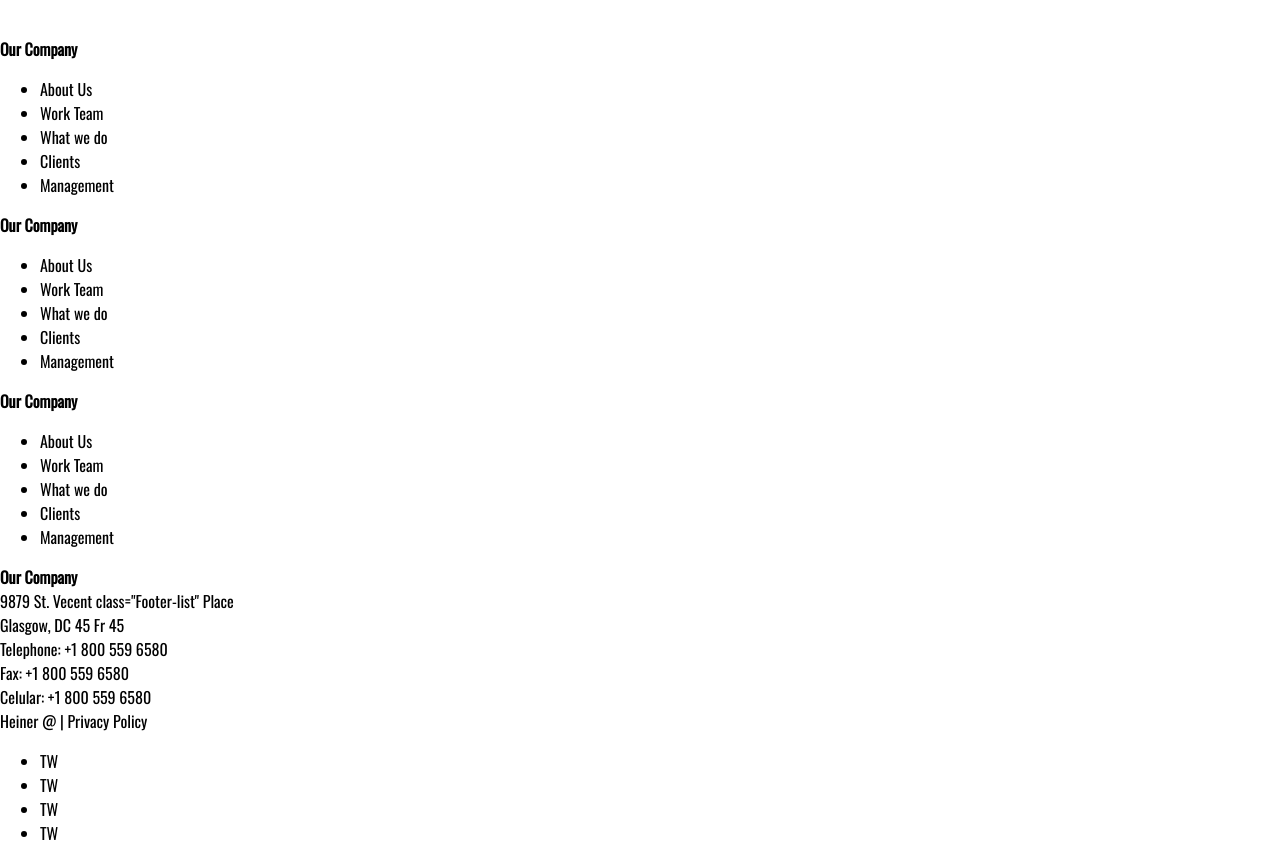
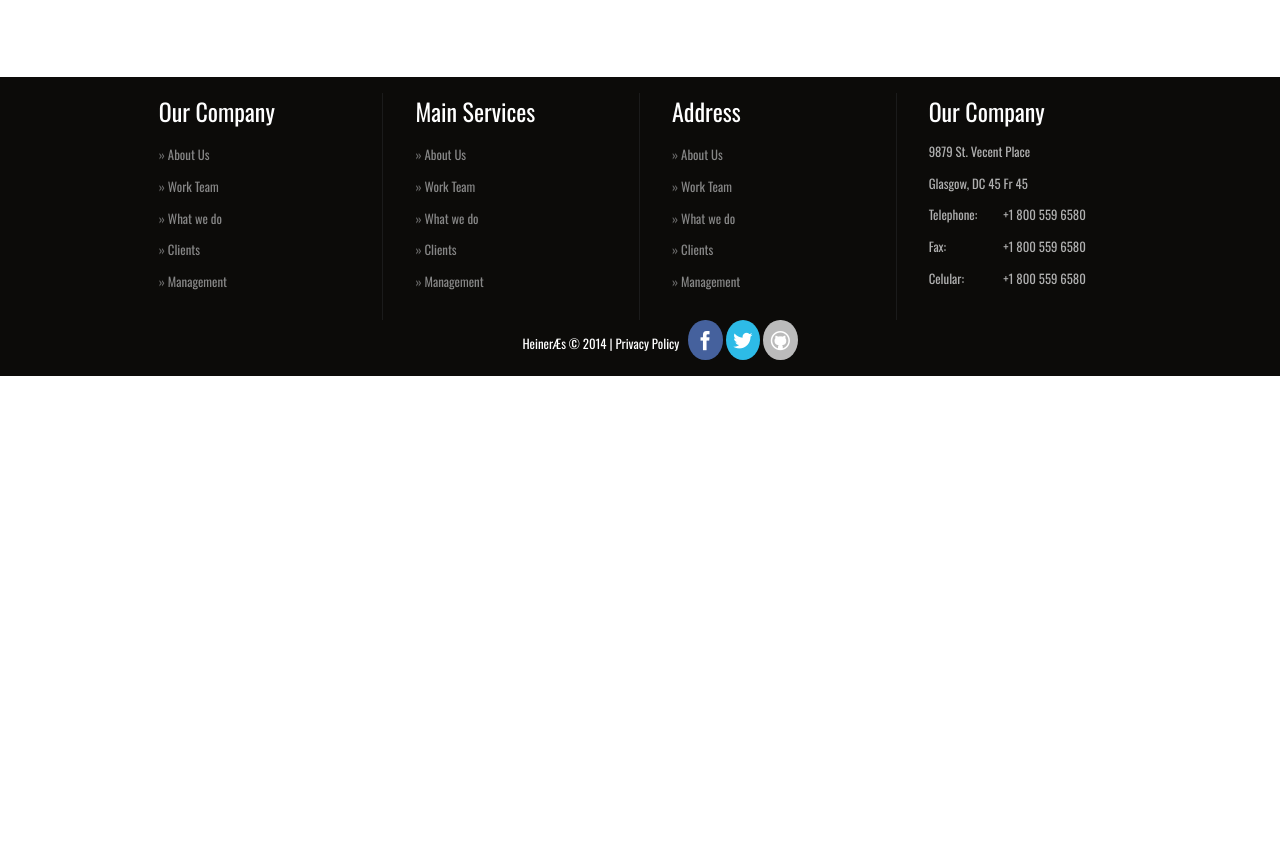
Before and after one commit to HeinerAEs/internetPSDtemplate, a plain HTML site: page index.html in a window 1280 px wide. Shown: the part 1680-2541 px from the top of the page. After the commit the page ends 2056 px from the top, so only its background shows below. Drawn offline with nearby package versions, Linux system fonts and the light colour scheme; a web font is replaced by a local one.

Commit message:
estilos para el Footer y terminada la primera parte del frontend

```diff
--- a/css/styles.css
+++ b/css/styles.css
@@ -257,6 +257,24 @@ p {
 .icon-github:before {
   content: "\e606";
 }
+.facebook {
+  background: #45619d;
+}
+.facebook:hover {
+  background: #384f7e;
+}
+.twitter {
+  background: #2dbbe7;
+}
+.twitter:hover {
+  background: #169cc2;
+}
+.github {
+  background: #bbb;
+}
+.github:hover {
+  background: #a3a3a3;
+}
 .btn,
 .list {
   border: none;
@@ -358,6 +376,130 @@ p {
   background: -ms-linear-gradient(top, #f95155, #f72c32);
   background: linear-gradient(to bottom, #f95155, #f72c32);
 }
+.Footer,
+.Services,
+.Work {
+  display: -webkit-box;
+  display: -moz-box;
+  display: -webkit-flex;
+  display: -ms-flexbox;
+  display: box;
+  display: flex;
+  margin: 0 auto;
+  position: relative;
+  width: 80vw;
+}
+.Footer {
+  -webkit-box-align: stretch;
+  -moz-box-align: stretch;
+  -o-box-align: stretch;
+  -ms-flex-align: stretch;
+  -webkit-align-items: stretch;
+  align-items: stretch;
+  background: #0c0b09;
+  color: #fff;
+  display: -webkit-box;
+  display: -moz-box;
+  display: -webkit-flex;
+  display: -ms-flexbox;
+  display: box;
+  display: flex;
+  -webkit-box-lines: multiple;
+  -moz-box-lines: multiple;
+  -o-box-lines: multiple;
+  -webkit-flex-wrap: wrap;
+  -ms-flex-wrap: wrap;
+  flex-wrap: wrap;
+  font-weight: 100;
+  -webkit-box-pack: center;
+  -moz-box-pack: center;
+  -o-box-pack: center;
+  -ms-flex-pack: center;
+  -webkit-justify-content: center;
+  justify-content: center;
+  padding: 1em;
+  width: 100%;
+}
+.Footer-bottom {
+  display: -webkit-box;
+  display: -moz-box;
+  display: -webkit-flex;
+  display: -ms-flexbox;
+  display: box;
+  display: flex;
+  -webkit-box-lines: multiple;
+  -moz-box-lines: multiple;
+  -o-box-lines: multiple;
+  -webkit-flex-wrap: wrap;
+  -ms-flex-wrap: wrap;
+  flex-wrap: wrap;
+  font-size: 0.8em;
+  -webkit-box-pack: justify;
+  -moz-box-pack: justify;
+  -o-box-pack: justify;
+  -ms-flex-pack: justify;
+  -webkit-justify-content: space-between;
+  justify-content: space-between;
+  position: relative;
+  width: 80vw;
+}
+.Footer-bottomList {
+  margin: 0 auto;
+}
+.Footer-bottomItem {
+  display: inline-block;
+  list-style: none;
+  padding: 0;
+}
+.Footer-bottomItem a {
+  color: #fff;
+  display: block;
+  -webkit-border-radius: 50%;
+  border-radius: 50%;
+  font-size: 1.5em;
+  padding: 0.3em 0.4em;
+}
+.Footer-item {
+  border-right: 1px solid #1b1b1b;
+  font-weight: 500;
+  margin-left: 2em;
+  width: 18%;
+}
+.Footer-item p {
+  color: #b0b0b0;
+  font-size: 0.8em;
+  list-style: none;
+  padding-top: 1em;
+  position: relative;
+  margin: 0;
+}
+.Footer-item p span {
+  position: absolute;
+  right: 30%;
+}
+.Footer-item:nth-child(4) {
+  border: none;
+}
+.Footer-list {
+  padding: 0;
+  color: #fff;
+}
+.Footer-listItems {
+  color: #6b6b6b;
+  font-size: 0.8em;
+  list-style: none;
+  padding-bottom: 1em;
+  margin: 0;
+}
+.Footer-listItems:before {
+  content: "» ";
+}
+.Footer-listLink {
+  color: #868686;
+}
+.Footer-listLink:hover {
+  color: #adadad;
+}
 .Header {
   background: #ff9a07;
   background: -webkit-linear-gradient(top, #df8600 0%, #fce22e 100%);
@@ -365,7 +507,7 @@ p {
   background: -o-linear-gradient(top, #df8600 0%, #fce22e 100%);
   background: -ms-linear-gradient(top, #df8600 0%, #fce22e 100%);
   background: linear-gradient(to bottom, #df8600 0%, #fce22e 100%);
-  height: 90vh;
+  height: 95vh;
   padding: 1em;
 }
 .Header-bottom,
@@ -378,6 +520,7 @@ p {
 }
 .Header-bottom {
   margin-top: 2em;
+  overflow: hidden;
 }
 .Header-bottomBrand {
   color: #fff;
@@ -443,7 +586,7 @@ p {
   width: 80%;
 }
 .Header-slideTitle {
-  font-size: 2.6rem;
+  font-size: 2.4rem;
   font-weight: 300;
   text-transform: uppercase;
 }
@@ -470,6 +613,9 @@ p {
 .Header-topSearch {
   right: 0;
 }
+.Header-topSearchForm {
+  text-align: right;
+}
 .Header-topSearchForm .inputText {
   border: none;
   -webkit-border-radius: 5px;
@@ -483,18 +629,6 @@ p {
   right: 1%;
   top: 90%;
   text-transform: lowercase;
-}
-.Services,
-.Work {
-  display: -webkit-box;
-  display: -moz-box;
-  display: -webkit-flex;
-  display: -ms-flexbox;
-  display: box;
-  display: flex;
-  margin: 0 auto;
-  position: relative;
-  width: 80vw;
 }
 .Services {
   top: -5em;
@@ -540,7 +674,7 @@ p {
   width: 39%;
 }
 .Work {
-  top: -8em;
+  top: -7em;
 }
 .Work p {
   color: #b0b0b0;
@@ -548,7 +682,7 @@ p {
   text-align: center;
 }
 .Work-item {
-  margin-right: 1.2em;
+  margin-right: 1.5em;
 }
 .Work-item:last-child {
   margin-right: 0;
@@ -563,8 +697,8 @@ p {
   text-align: center;
 }
 .Work-itemImage {
-  min-height: 164px;
-  width: 170px;
+  min-height: 121px;
+  width: 130px;
 }
 /*Utilities*/
 /*Utilities*/
@@ -590,7 +724,7 @@ p {
   display: inline-block;
 }
 .left {
-  text-align: left;
+  float: left;
 }
 .list {
   border: 1px solid #e6e6e6;
@@ -615,8 +749,8 @@ p {
   background: -ms-linear-gradient(top, #f2f2f2, #fff);
   background: linear-gradient(to bottom, #f2f2f2, #fff);
 }
-.center {
-  margin: 0 auto;
+.right {
+  float: right;
 }
 .title {
   display: block;
--- a/index.html
+++ b/index.html
@@ -53,7 +53,7 @@
             </div>
 
             <div class="Header-slide">
-                <h1 class="Header-slideTitle">Networking. Database Management. Aplicación Development. Project Management.</h1>
+                <h1 class="Header-slideTitle">Networking. Database Management. <br> Aplicación Development. <br>Project Management.</h1>
                 <div class="Header-slideChange">
                     <span class="slideActive">&nbsp;</span>
                     <span>&nbsp;</span>
@@ -179,38 +179,38 @@
 
         <footer class="Footer">
             <div class="Footer-item">
-                <h4 class="title-md">Our Company</h4>
+                <h4 class="title title-3x">Our Company</h4>
                 <ul class="Footer-list">
-                    <li class="Footer-listItems"><a href="#" class="Footer-link">About Us</a></li>
-                    <li class="Footer-listItems"><a href="#" class="Footer-link">Work Team</a></li>
-                    <li class="Footer-listItems"><a href="#" class="Footer-link">What we do</a></li>
-                    <li class="Footer-listItems"><a href="#" class="Footer-link">Clients</a></li>
-                    <li class="Footer-listItems"><a href="#" class="Footer-link">Management</a></li>
+                    <li class="Footer-listItems"><a href="#" class="Footer-listLink">About Us</a></li>
+                    <li class="Footer-listItems"><a href="#" class="Footer-listLink">Work Team</a></li>
+                    <li class="Footer-listItems"><a href="#" class="Footer-listLink">What we do</a></li>
+                    <li class="Footer-listItems"><a href="#" class="Footer-listLink">Clients</a></li>
+                    <li class="Footer-listItems"><a href="#" class="Footer-listLink">Management</a></li>
                 </ul>
             </div>
             <div class="Footer-item">
-                <h4 class="title-md">Our Company</h4>
+                <h4 class="title title-3x">Main Services</h4>
                 <ul class="Footer-list">
-                    <li class="Footer-listItems"><a href="#" class="Footer-link">About Us</a></li>
-                    <li class="Footer-listItems"><a href="#" class="Footer-link">Work Team</a></li>
-                    <li class="Footer-listItems"><a href="#" class="Footer-link">What we do</a></li>
-                    <li class="Footer-listItems"><a href="#" class="Footer-link">Clients</a></li>
-                    <li class="Footer-listItems"><a href="#" class="Footer-link">Management</a></li>
+                    <li class="Footer-listItems"><a href="#" class="Footer-listLink">About Us</a></li>
+                    <li class="Footer-listItems"><a href="#" class="Footer-listLink">Work Team</a></li>
+                    <li class="Footer-listItems"><a href="#" class="Footer-listLink">What we do</a></li>
+                    <li class="Footer-listItems"><a href="#" class="Footer-listLink">Clients</a></li>
+                    <li class="Footer-listItems"><a href="#" class="Footer-listLink">Management</a></li>
                 </ul>
             </div>
             <div class="Footer-item">
-                <h4 class="title-md">Our Company</h4>
+                <h4 class="title title-3x">Address</h4>
                 <ul class="Footer-list">
-                    <li class="Footer-listItems"><a href="#" class="Footer-link">About Us</a></li>
-                    <li class="Footer-listItems"><a href="#" class="Footer-link">Work Team</a></li>
-                    <li class="Footer-listItems"><a href="#" class="Footer-link">What we do</a></li>
-                    <li class="Footer-listItems"><a href="#" class="Footer-link">Clients</a></li>
-                    <li class="Footer-listItems"><a href="#" class="Footer-link">Management</a></li>
+                    <li class="Footer-listItems"><a href="#" class="Footer-listLink">About Us</a></li>
+                    <li class="Footer-listItems"><a href="#" class="Footer-listLink">Work Team</a></li>
+                    <li class="Footer-listItems"><a href="#" class="Footer-listLink">What we do</a></li>
+                    <li class="Footer-listItems"><a href="#" class="Footer-listLink">Clients</a></li>
+                    <li class="Footer-listItems"><a href="#" class="Footer-listLink">Management</a></li>
                 </ul>
             </div>
             <div class="Footer-item">
-                <h4 class="title-md">Our Company</h4>
-                <p>9879 St. Vecent class="Footer-list" Place</p>
+                <h4 class="title title-3x">Our Company</h4>
+                <p>9879 St. Vecent Place</p>
                 <p>Glasgow, DC 45 Fr 45</p>
                 <p>Telephone: <span>+1 800 559 6580</span></p>
                 <p>Fax: <span>+1 800 559 6580</span></p>
@@ -218,15 +218,12 @@
             </div>
 
             <div class="Footer-bottom">
-                <p class="left">Heiner @ | Privacy Policy</p>
-                <p class="text-right">
-                    <ul class="Footer-listSocial">
-                        <li class="Footer-listSocialItms"><a href="#">TW</a></li>
-                        <li class="Footer-listSocialItms"><a href="#">TW</a></li>
-                        <li class="Footer-listSocialItms"><a href="#">TW</a></li>
-                        <li class="Footer-listSocialItms"><a href="#">TW</a></li>
-                    </ul>
-                </p>
+                <ul class="Footer-bottomList">
+                    <li class="Footer-bottomItem">HeinerÆs &copy; 2014 | Privacy Policy &nbsp; </li>
+                    <li class="Footer-bottomItem"><a href="#" class="facebook"><span class="icon-facebook"></span></a></li>
+                    <li class="Footer-bottomItem"><a href="#" class="twitter"><span class="icon-twitter"></span></a></li>
+                    <li class="Footer-bottomItem"><a href="#" class="github"><span class="icon-github"></span></a></li>
+                </ul>
             </div>
         </footer>
 
```
Also changed, not shown: 3 other files.
